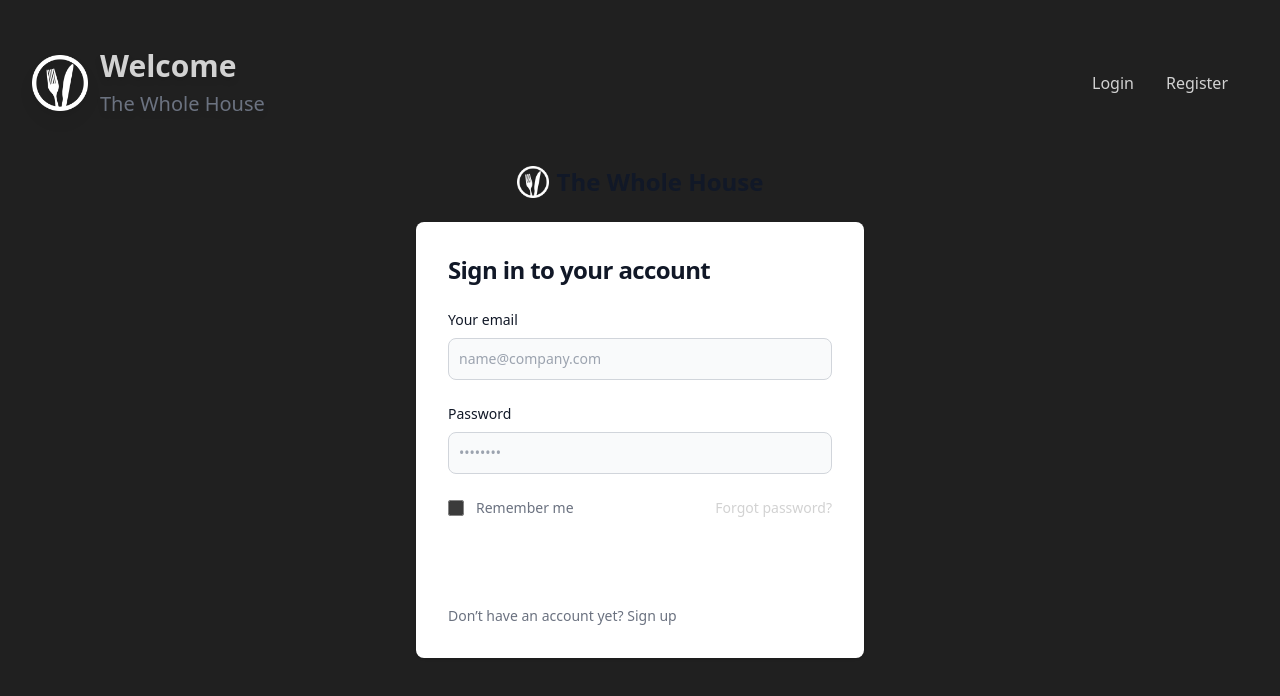
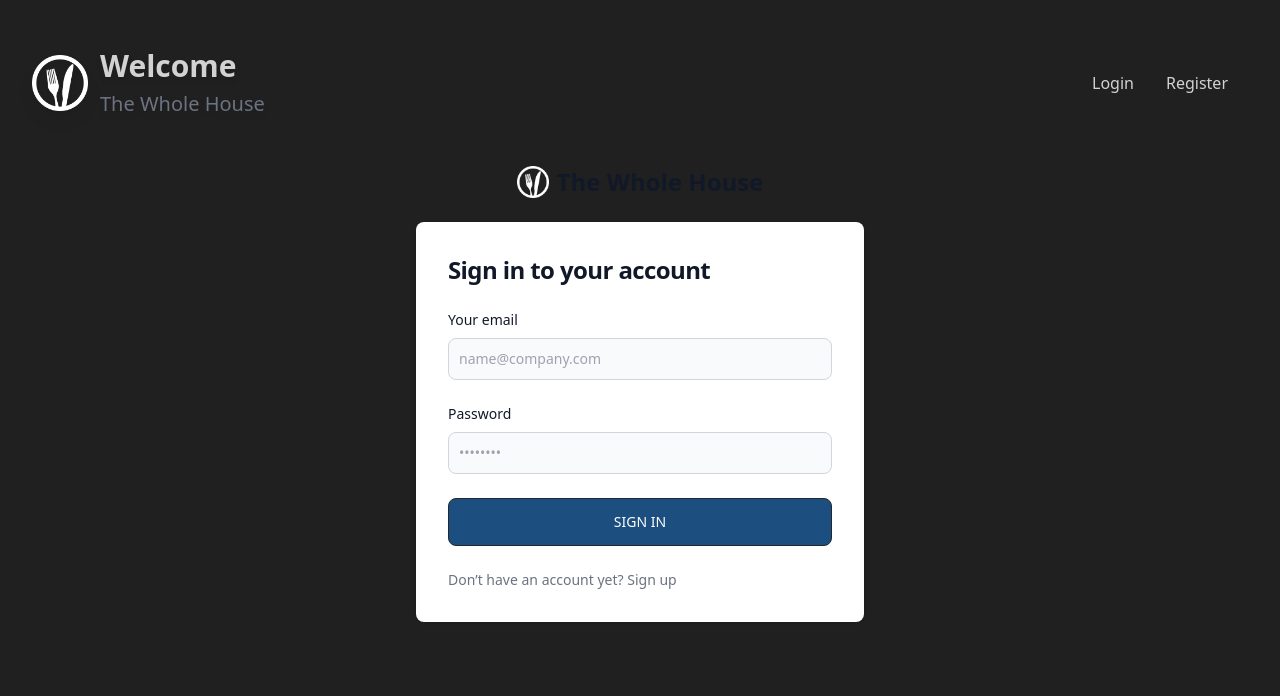
Before and after one commit to TFuray/100hr-ticket-vite, a React (Vite) app in the folder frontend/: page /login in a window 1280 px wide. Shown: the top 696 px of the page. Built offline with nearby package versions, Linux system fonts and the light colour scheme; a web font is replaced by a local one.

Commit message:
redid login and register page styles

```diff
--- a/frontend/src/pages/Login.jsx
+++ b/frontend/src/pages/Login.jsx
@@ -58,7 +58,7 @@
     <section className="">
       <div className="flex flex-col items-center justify-center px-6 py-8 mx-auto  lg:py-0">
         <a
-          href="#"
+          href="/"
           className="flex items-center mb-6 text-2xl font-semibold text-gray-900 dark:text-white"
         >
           <img
@@ -75,7 +75,7 @@
             </h1>
             <form
               className="space-y-4 md:space-y-6"
-              action="#"
+              onSubmit={onSubmit}
             >
               <div>
                 <label
@@ -88,6 +88,8 @@
                   type="email"
                   name="email"
                   id="email"
+                  value={email}
+                  onChange={onChange}
                   className="bg-gray-50 border border-gray-300 text-gray-900 sm:text-sm rounded-lg focus:ring-primary-600 focus:border-primary-600 block w-full p-2.5 dark:bg-gray-700 dark:border-gray-600 dark:placeholder-gray-400 dark:text-white dark:focus:ring-blue-500 dark:focus:border-blue-500"
                   placeholder="name@company.com"
                   required
@@ -104,48 +106,23 @@
                   type="password"
                   name="password"
                   id="password"
+                  value={password}
+                  onChange={onChange}
                   placeholder="••••••••"
                   className="bg-gray-50 border border-gray-300 text-gray-900 sm:text-sm rounded-lg focus:ring-primary-600 focus:border-primary-600 block w-full p-2.5 dark:bg-gray-700 dark:border-gray-600 dark:placeholder-gray-400 dark:text-white dark:focus:ring-blue-500 dark:focus:border-blue-500"
                   required
                 />
               </div>
-              <div className="flex items-center justify-between">
-                <div className="flex items-start">
-                  <div className="flex items-center h-5">
-                    <input
-                      id="remember"
-                      aria-describedby="remember"
-                      type="checkbox"
-                      className="w-4 h-4 border border-gray-300 rounded bg-gray-50 focus:ring-3 focus:ring-primary-300 dark:bg-gray-700 dark:border-gray-600 dark:focus:ring-primary-600 dark:ring-offset-gray-800"
-                      required
-                    />
-                  </div>
-                  <div className="ml-3 text-sm">
-                    <label
-                      htmlFor="remember"
-                      className="text-gray-500 dark:text-gray-300"
-                    >
-                      Remember me
-                    </label>
-                  </div>
-                </div>
-                <a
-                  href="#"
-                  className="text-sm font-medium text-primary-600 hover:underline dark:text-primary-500"
-                >
-                  Forgot password?
-                </a>
-              </div>
               <button
                 type="submit"
-                className="w-full text-white bg-primary-600 hover:bg-primary-700 focus:ring-4 focus:outline-none focus:ring-primary-300 font-medium rounded-lg text-sm px-5 py-2.5 text-center dark:bg-primary-600 dark:hover:bg-primary-700 dark:focus:ring-primary-800"
+                className="btn w-full text-white bg-primary hover:bg-primary-focus focus:ring-4 focus:outline-none focus:ring-primary-300 font-medium rounded-lg text-sm px-5 py-2.5 text-center dark:bg-primary-600 dark:hover:bg-primary-700 dark:focus:ring-primary-800"
               >
                 Sign in
               </button>
               <p className="text-sm font-light text-gray-500 dark:text-gray-400">
                 Don’t have an account yet?{" "}
                 <a
-                  href="#"
+                  href="/register"
                   className="font-medium text-primary-600 hover:underline dark:text-primary-500"
                 >
                   Sign up
@@ -160,43 +137,3 @@
 }
 
 export default Login
-
-    // <div className='flex justify-center'>
-    //   <div className='card bg-primary w-80 h-80 place-content-center shadow-lg'>
-    //     <section className='text-center'>
-    //       <h3 className='text-white mb-2 text-xl' >Login</h3>
-    //     </section>
-    //     <section className='form flex justify-center'>
-    //       <form onSubmit={onSubmit}>
-    //         <div className='form-group mb-1'>
-    //           <input
-    //             type='text'
-    //             id='email'
-    //             name='email'
-    //             value={email}
-    //             placeholder='Enter your email'
-    //             onChange={onChange}
-    //             className='form-control input input-bordered w-full max-w-xs'
-    //           />
-    //         </div>
-    //         <div className='form-group mb-1'>
-    //           <input
-    //             type='password'
-    //             id='password'
-    //             name='password'
-    //             value={password}
-    //             placeholder='Enter password'
-    //             onChange={onChange}
-    //             className='form-control input input-bordered w-full max-w-xs'
-    //           />
-    //         </div>
-
-    //         <div className='form-group'>
-    //           <button type='submit' className='btn btn-block'>
-    //             Submit
-    //           </button>
-    //         </div>
-    //       </form>
-    //     </section>
-    //   </div>
-    // </div>
--- a/frontend/src/pages/Register.jsx
+++ b/frontend/src/pages/Register.jsx
@@ -114,6 +114,8 @@
                   type="email"
                   name="email"
                   id="email"
+                  value={email}
+                  onChange={onChange}
                   className="bg-gray-50 border border-gray-300 text-gray-900 sm:text-sm rounded-lg focus:ring-primary-600 focus:border-primary-600 block w-full p-2.5 dark:bg-gray-700 dark:border-gray-600 dark:placeholder-gray-400 dark:text-white dark:focus:ring-blue-500 dark:focus:border-blue-500"
                   placeholder="name@company.com"
                   required
@@ -130,6 +132,8 @@
                   type="password"
                   name="password"
                   id="password"
+                  value={password}
+                  onChange={onChange}
                   placeholder="••••••••"
                   className="bg-gray-50 border border-gray-300 text-gray-900 sm:text-sm rounded-lg focus:ring-primary-600 focus:border-primary-600 block w-full p-2.5 dark:bg-gray-700 dark:border-gray-600 dark:placeholder-gray-400 dark:text-white dark:focus:ring-blue-500 dark:focus:border-blue-500"
                   required
@@ -143,49 +147,29 @@
                   Confirm password
                 </label>
                 <input
-                  type="confirm-password"
-                  name="confirm-password"
-                  id="confirm-password"
+                  type="password"
+                  name="password2"
+                  id="password2"
+                  value={password2}
+                  onChange={onChange}
                   placeholder="••••••••"
                   className="bg-gray-50 border border-gray-300 text-gray-900 sm:text-sm rounded-lg focus:ring-primary-600 focus:border-primary-600 block w-full p-2.5 dark:bg-gray-700 dark:border-gray-600 dark:placeholder-gray-400 dark:text-white dark:focus:ring-blue-500 dark:focus:border-blue-500"
                   required
                 />
               </div>
               <div className="flex items-start">
-                <div className="flex items-center h-5">
-                  <input
-                    id="terms"
-                    aria-describedby="terms"
-                    type="checkbox"
-                    className="w-4 h-4 border border-gray-300 rounded bg-gray-50 focus:ring-3 focus:ring-primary-300 dark:bg-gray-700 dark:border-gray-600 dark:focus:ring-primary-600 dark:ring-offset-gray-800"
-                    required
-                  />
-                </div>
-                <div className="ml-3 text-sm">
-                  <label
-                    htmlFor="terms"
-                    className="font-light text-gray-500 dark:text-gray-300"
-                  >
-                    I accept the{" "}
-                    <a
-                      className="font-medium text-primary-600 hover:underline dark:text-primary-500"
-                      href="#"
-                    >
-                      Terms and Conditions
-                    </a>
-                  </label>
-                </div>
+
               </div>
               <button
                 type="submit"
-                className="w-full text-white bg-primary-600 hover:bg-primary-700 focus:ring-4 focus:outline-none focus:ring-primary-300 font-medium rounded-lg text-sm px-5 py-2.5 text-center dark:bg-primary-600 dark:hover:bg-primary-700 dark:focus:ring-primary-800"
+                className="btn w-full text-white bg-primary hover:bg-primary-focus focus:ring-4 focus:outline-none focus:ring-primary-300 font-medium rounded-lg text-sm px-5 py-2.5 text-center dark:bg-primary-600 dark:hover:bg-primary-700 dark:focus:ring-primary-800"
               >
                 Create an account
               </button>
               <p className="text-sm font-light text-gray-500 dark:text-gray-400">
                 Already have an account?{" "}
                 <a
-                  href="#"
+                  href="/login"
                   className="font-medium text-primary-600 hover:underline dark:text-primary-500"
                 >
                   Login here
@@ -200,65 +184,3 @@
 }
 
 export default Register
-
-// <div className="flex justify-center">
-//     <div className='card bg-primary w-80 h-96 place-content-center shadow-lg'>
-//       <section className='text-center'>
-//         <h3 className='text-white mb-3 text-xl '>Please create an account</h3>
-//       </section>
-
-//       <section className='form flex justify-center'>
-//         <form onSubmit={onSubmit}>
-//           <div className='form-group mb-1'>
-//             <input
-//               type='text'
-//               id='name'
-//               name='name'
-//               value={name}
-//               placeholder='Enter your name'
-//               onChange={onChange}
-//               className='form-control input input-bordered w-full max-w-xs'
-//             />
-//           </div>
-//           <div className='form-group mb-1'>
-//             <input
-//               type='email'
-//               id='email'
-//               name='email'
-//               value={email}
-//               placeholder='Enter your email'
-//               onChange={onChange}
-//               className='form-control input input-bordered w-full max-w-xs'
-//             />
-//           </div>
-//           <div className='form-group mb-1'>
-//             <input
-//               type='password'
-//               id='password'
-//               name='password'
-//               value={password}
-//               placeholder='Enter password'
-//               onChange={onChange}
-//               className='form-control input input-bordered w-full max-w-xs'
-//             />
-//           </div>
-//           <div className='form-group mb-1'>
-//             <input
-//               type='password'
-//               id='password2'
-//               name='password2'
-//               value={password2}
-//               placeholder='Confirm password'
-//               onChange={onChange}
-//               className='form-control input input-bordered w-full max-w-xs'
-//             />
-//           </div>
-//           <div className='form-group'>
-//             <button type='submit' className='btn btn-block'>
-//               Submit
-//             </button>
-//           </div>
-//         </form>
-//       </section>
-//     </div>
-//   </div>
```
